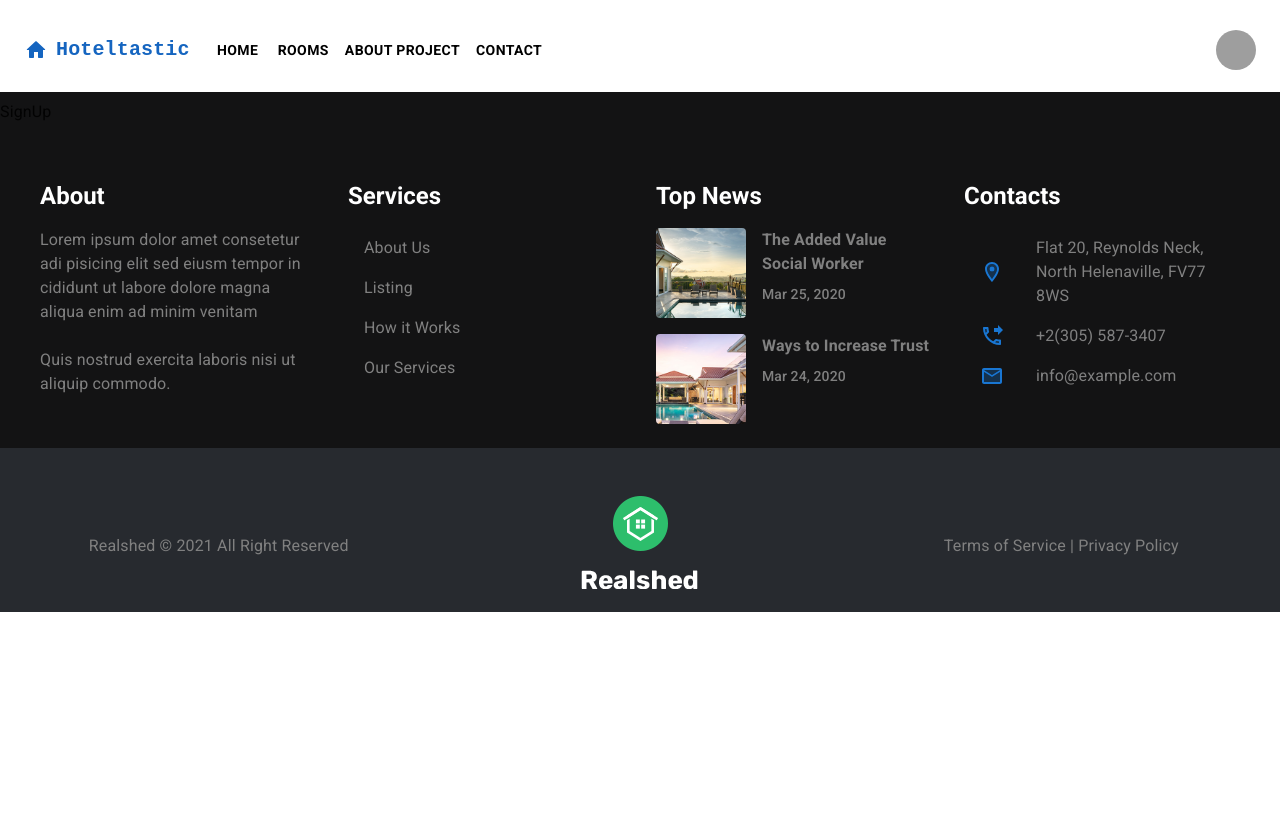
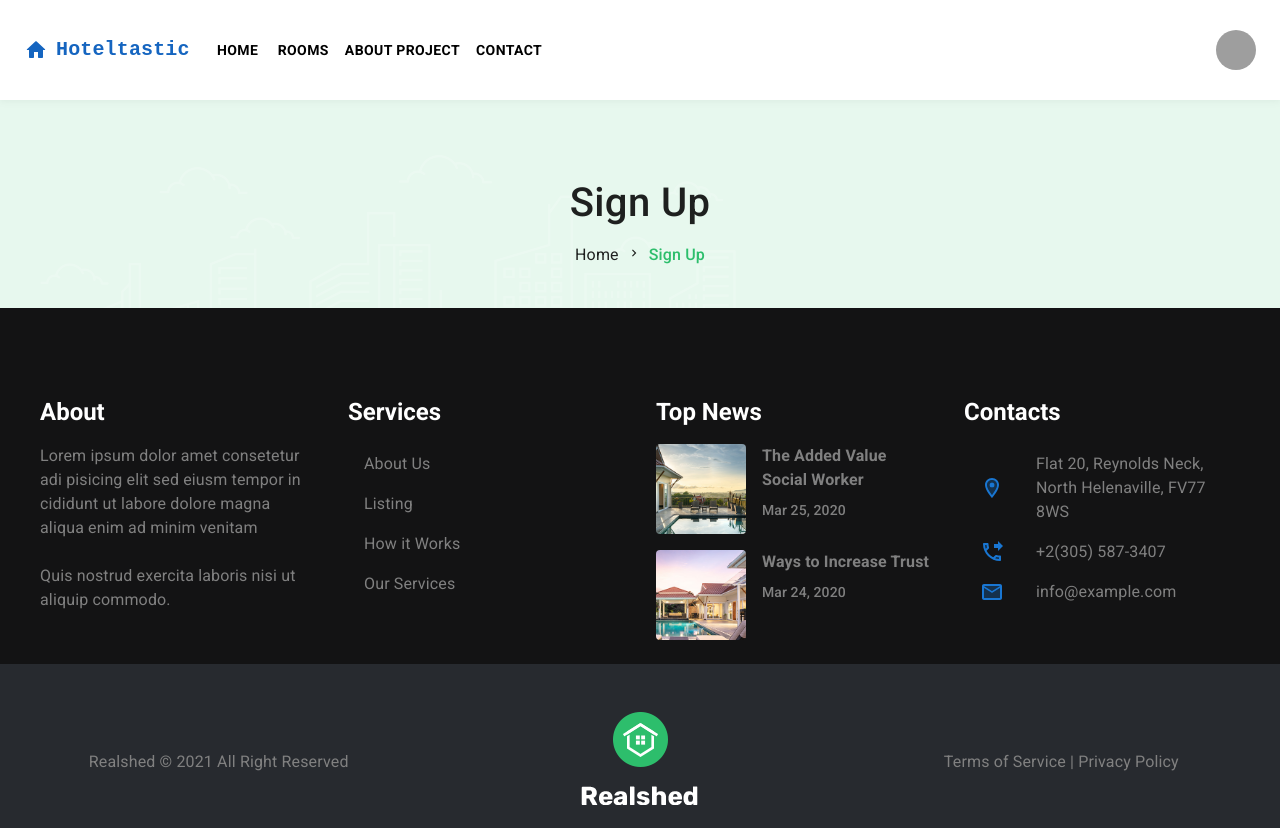
Before and after one commit to RiyaadHossain/Hoteltastic-Client, a React (Create React App) app: page /signup in a window 1280 px wide. Before the commit the page ends 800 px from the top, so only its background shows below. Built offline with nearby package versions, Linux system fonts and the light colour scheme; grey boxes are pictures that could not be loaded.

Commit message:
signup header added

```diff
--- a/src/Pages/Auth/SignUp.jsx
+++ b/src/Pages/Auth/SignUp.jsx
@@ -1,7 +1,51 @@
+import { Box, Typography } from "@mui/material";
 import React from "react";
+import Background from "../../Assets/Background/callToActionBg.png";
+import ChevronRightIcon from "@mui/icons-material/ChevronRight";
 
 function SignUp() {
-  return <div>SignUp</div>;
+  return (
+    <Box>
+      <Box
+        sx={{
+          width: "100%",
+          height: "15rem",
+          background: `rgba(229, 248, 237,0.9) url(${Background}) no-repeat`,
+          display: "flex",
+          flexDirection: "column",
+          justifyContent: "center",
+          alignItems: "center",
+        }}
+      >
+        <Typography
+          sx={{
+            fontSize: {
+              xs: "20px",
+              sm: "30px",
+              md: "40px",
+            },
+            marginBottom: "10px",
+            fontWeight: 500,
+          }}
+        >
+          Sign Up
+        </Typography>
+        <Typography>
+          Home
+          <ChevronRightIcon sx={{ fontSize: 14, mx: 1 }} />
+          <Typography
+            component="span"
+            sx={{
+              color: "#2dbe6c",
+              fontWeight: 500,
+            }}
+          >
+            Sign Up
+          </Typography>
+        </Typography>
+      </Box>
+    </Box>
+  );
 }
 
 export default SignUp;
--- a/src/Pages/Home/FeatureRooms/FeatureRooms.jsx
+++ b/src/Pages/Home/FeatureRooms/FeatureRooms.jsx
@@ -13,7 +13,7 @@ const FeatureRooms = () => {
                backgroundColor: "#e5f8ed",
                textAlign: "center",
                fontFamily: "'Rubik', sans-serif",
-               padding: "80px 0px 120px 0px"
+               padding: "80px 0px 120px 0px "
           }}>
                <Typography
                     sx={{
```
